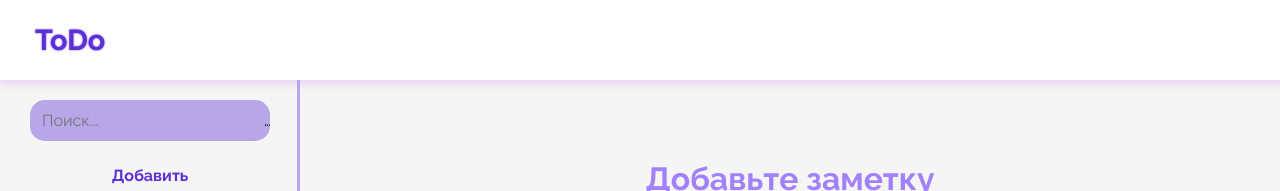
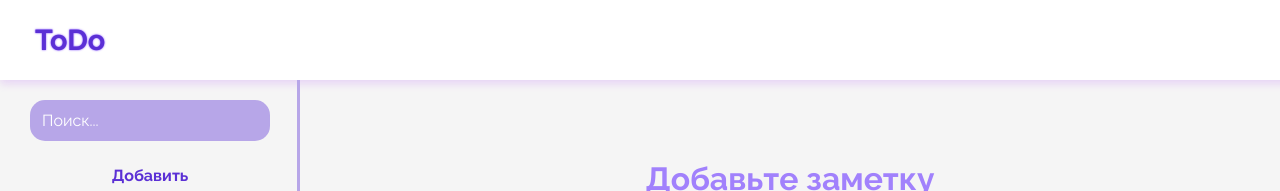
Before and after one commit to H1ghN0on/infotecs-test, a React (Create React App) app: page / in a window 1280 px wide. Shown: the top 191 px of the page. Built offline with nearby package versions, Linux system fonts and the light colour scheme.

Commit message:
fixed bugs in chrome browser

```diff
--- a/src/hooks/useResizable.tsx
+++ b/src/hooks/useResizable.tsx
@@ -20,6 +20,7 @@ const useResizable = (
   const resize = React.useCallback(
     (mouseMoveEvent: any) => {
       if (isResizing) {
+        window.getSelection()?.removeAllRanges();
         const width =
           mouseMoveEvent.clientX -
           elementRef.current.current.getBoundingClientRect().left;
--- a/src/styles/components/app-button.css
+++ b/src/styles/components/app-button.css
@@ -1,4 +1,5 @@
 .app-btn {
+  cursor: pointer;
   padding: 15px 25px;
   border-radius: 25px;
 }
--- a/src/styles/components/aside.css
+++ b/src/styles/components/aside.css
@@ -29,6 +29,7 @@ aside {
   -moz-box-shadow: 0px 0px 8px 0px rgba(34, 60, 80, 0.2);
   box-shadow: 0px 0px 8px 0px rgba(34, 60, 80, 0.2);
   background: white;
+  cursor: pointer;
 }
 
 .aside__content .add {
@@ -37,10 +38,15 @@ aside {
   color: var(--primary-color);
   font-weight: bold;
   padding: 0;
+  cursor: pointer;
 }
 
 .aside__content :first-child {
   margin-top: 0;
+}
+
+.aside__content .search {
+  text-overflow: clip;
 }
 
 .aside__content .search input {
@@ -51,6 +57,10 @@ aside {
   background-color: inherit;
   outline: none;
   font-family: inherit;
+}
+
+.aside__content .search input::placeholder {
+  color: white;
 }
 
 .note.empty {
--- a/src/styles/components/note-form.css
+++ b/src/styles/components/note-form.css
@@ -37,7 +37,7 @@
 .note__text {
   margin-top: 20px;
   color: var(--primary-color);
-  min-height: 55px;
+  min-height: 65px;
   max-width: 100%;
   word-break: break-word;
 }
@@ -50,6 +50,10 @@
   font-family: "Raleway";
   outline: none;
   width: 100%;
+}
+
+.note__input::placeholder {
+  color: var(--placeholder-color);
 }
 
 .note__name-input {
@@ -65,6 +69,7 @@
   font-size: 1em;
   resize: none;
   overflow-y: hidden;
+  min-height: 65px;
 }
 
 .note__status-list {
--- a/src/styles/index.css
+++ b/src/styles/index.css
@@ -3,6 +3,7 @@
   --primary-color: #5b30d5;
   --secondary-color: #b7a6e8;
   --background-color: #f5f5f5;
+  --placeholder-color: #9a89cc;
   --done-color: #138808;
   --waiting-color: #919191;
   --pending-color: #4169e1;
```
